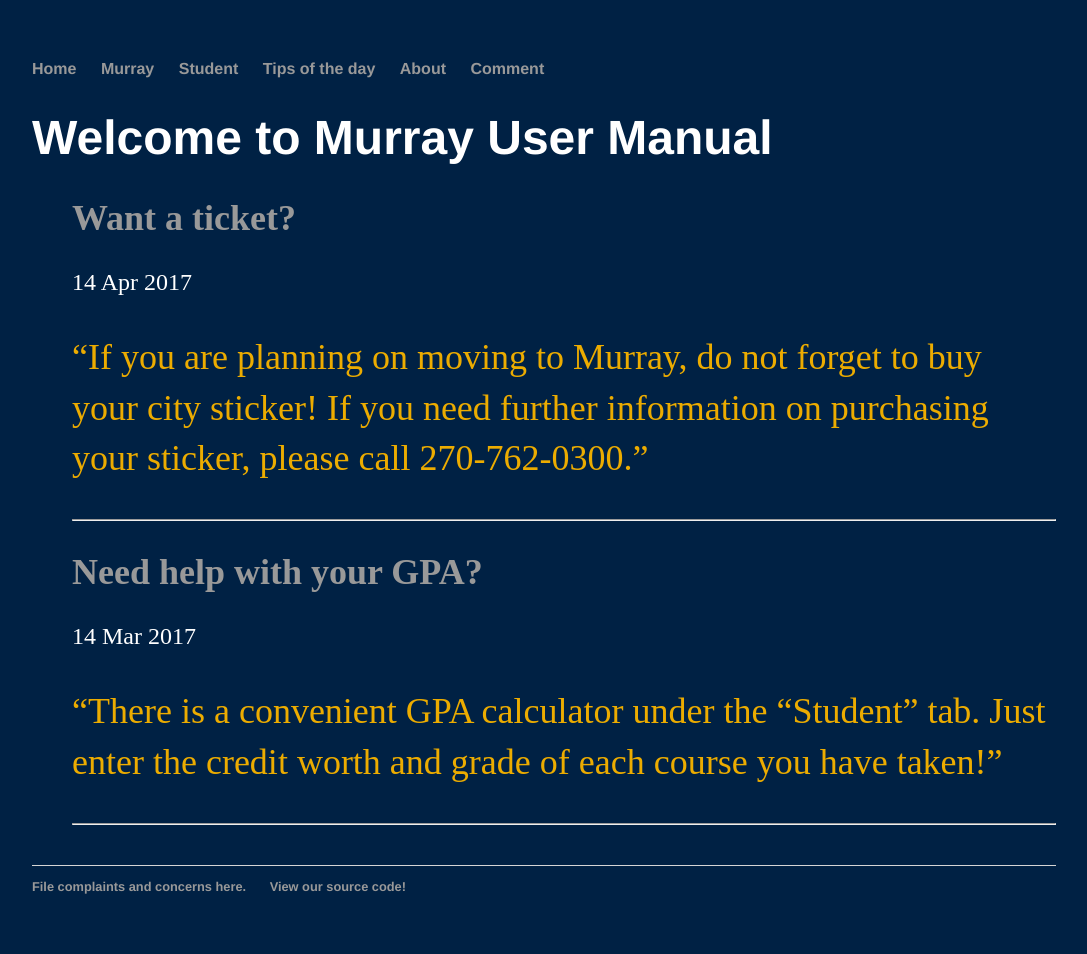
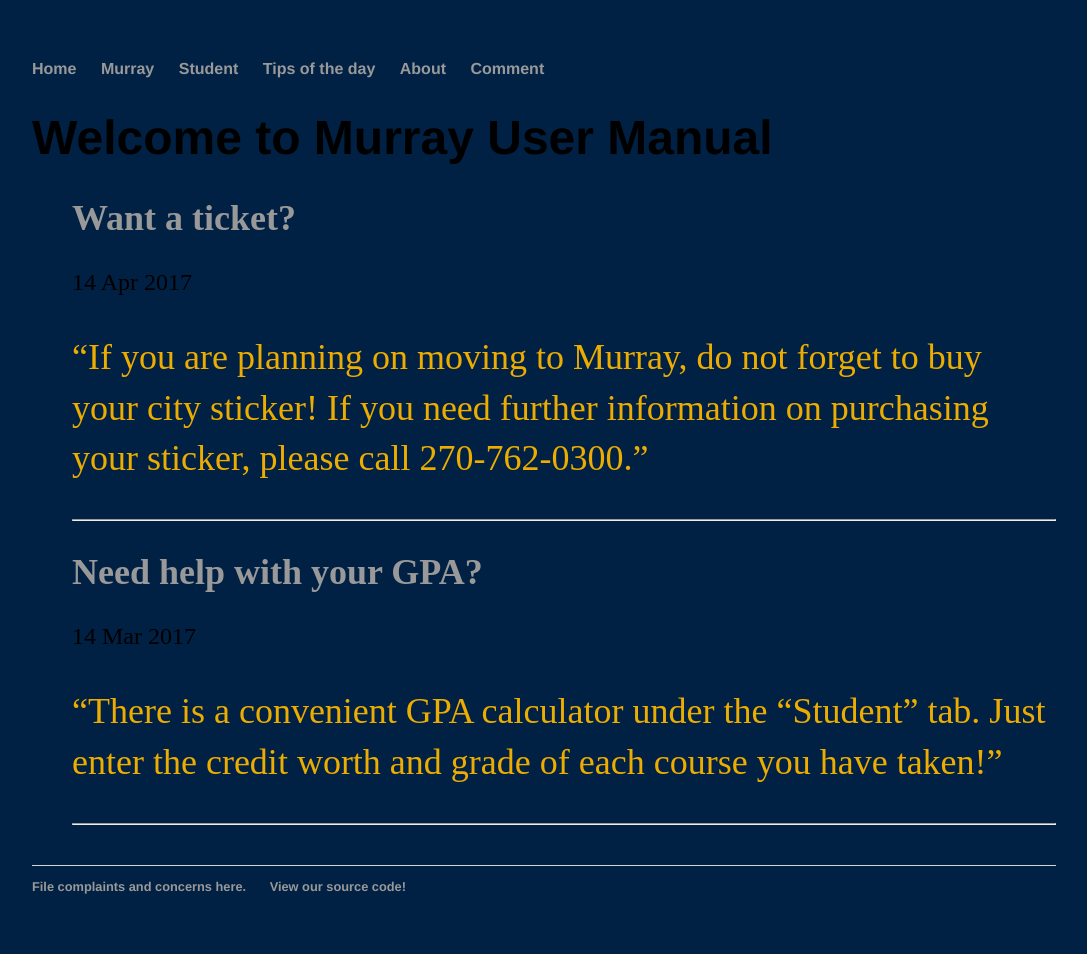
Before and after one commit to rowen2/rowen2.github.io, a Jekyll site: the page built from index.html, in a window 1280 px wide. Shown: the whole page, without its empty margins (96-1183 px from the left). Built offline with Jekyll 4.4.1, drawn with Linux system fonts in a browser that asks for light colours.

Commit message:
Update main.css

```diff
--- a/css/main.css
+++ b/css/main.css
@@ -2,8 +2,8 @@ body {
     margin: 60px auto;
     width: 80%;
     background-color: #002144; /*Navy Blue */
-    color: white;
-    border: 0px solid black;
+    color: black;
+    border: 0px solid white;
 }
 nav ul, footer ul {
     font-family:'Helvetica', 'Arial', 'Sans-Serif';
```
